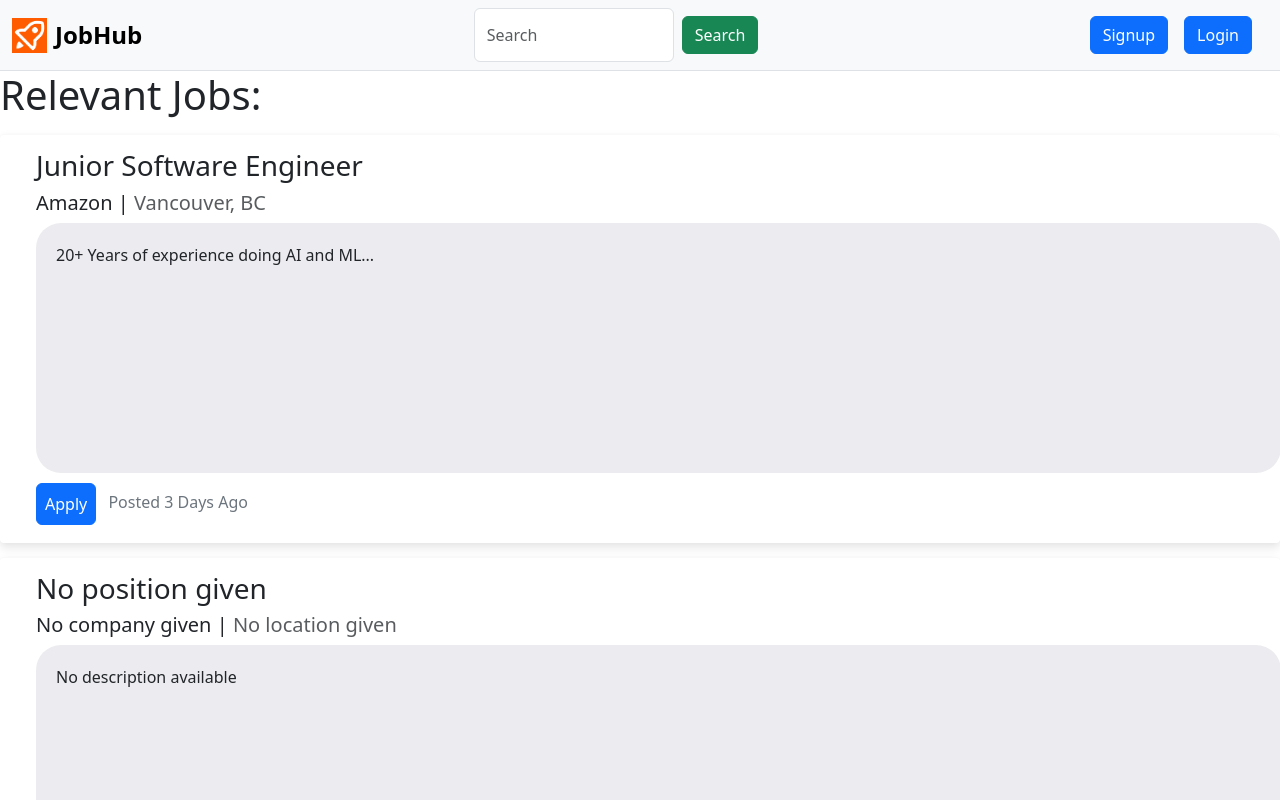
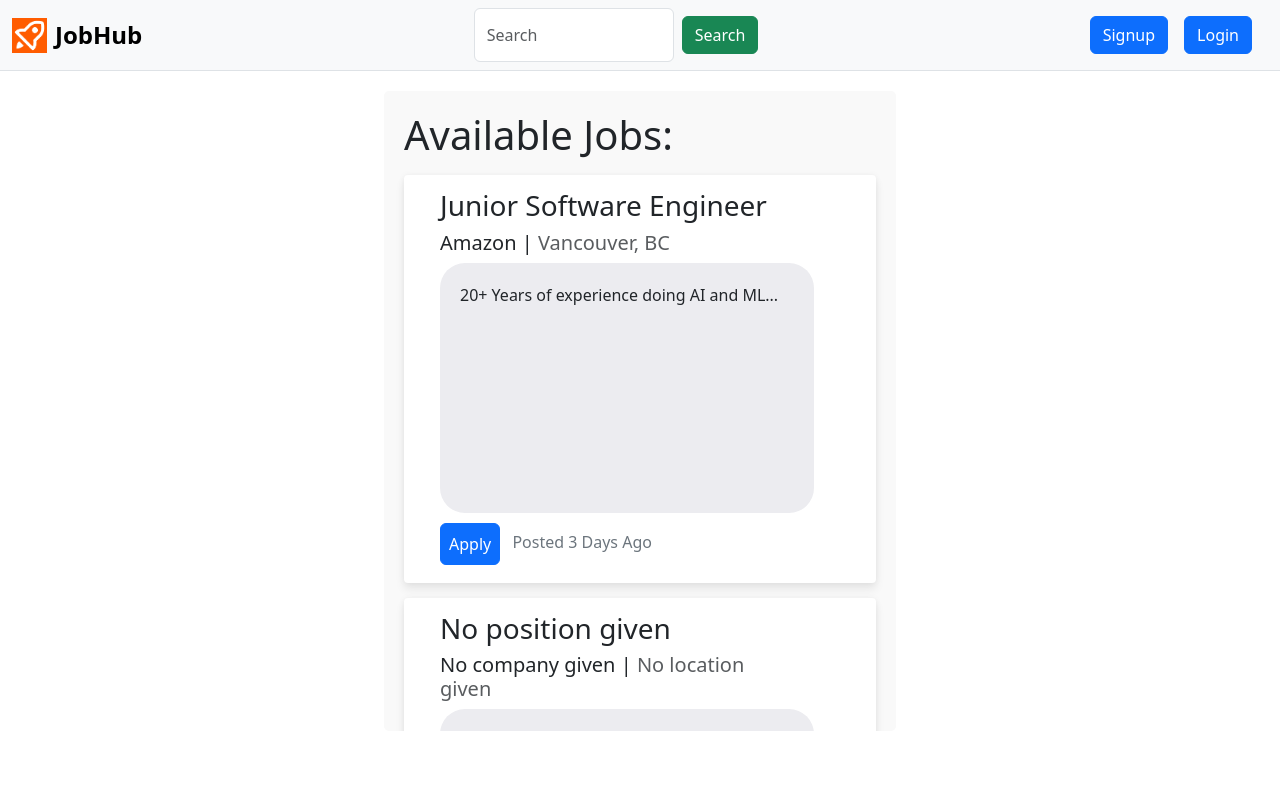
Before and after one commit to paulhuii/SENG401-Project, a React (Create React App) app in the folder client/: page /JobBoard in a window 1280 px wide. Shown: the top 800 px of the page. Built offline with nearby package versions, Linux system fonts and the light colour scheme.

Commit message:
Fixed wide page bug

```diff
--- a/client/src/JobBoard.css
+++ b/client/src/JobBoard.css
@@ -0,0 +1,10 @@
+.jbpage-container {
+    max-width: 40%;
+    height: 80vh; /* Set height to 100% of viewport height */
+    margin: 20px auto;
+    padding: 20px;
+    background-color: #f9f9f9;
+    border-radius: 5px;
+    overflow-y: hidden;
+    overflow-x: hidden;
+  }
--- a/client/src/JobBoard.js
+++ b/client/src/JobBoard.js
@@ -1,14 +1,15 @@
 import React from 'react';
-import './App.css';
+// import './App.css';
 import 'bootstrap/dist/css/bootstrap.min.css';
 import JobListing from "./components/jobPosting/JobListing";
 import { Button } from 'react-bootstrap';
+import "./JobBoard.css"
 
 function JobBoard() {
 
   return (
-    <div className="page-container">
-      <h1 className="page-title">Relevant Jobs:</h1>
+    <div className="jbpage-container">
+      <h1 className="page-title">Available Jobs:</h1>
       {/* <Button type="button" class="btn btn-dark" id="filter"> Test Filter </Button> */}
       <p/>
       <div className="content">
--- a/client/src/components/jobPosting/JobListing.css
+++ b/client/src/components/jobPosting/JobListing.css
@@ -8,7 +8,7 @@
 }
 
 .jlcard:hover{
-    transform: scale(1.05);
+    transform: scale(1.02);
     box-shadow: 0 10px 20px rgba(0,0,0,.12), 0 4px 8px rgba(0,0,0,.06);
 }
 
@@ -30,7 +30,7 @@
     border-radius: 25px;
     background: #ececf0;
     padding: 20px;
-    width: 107%;
+    width: 105%;
     height: 250px;
     overflow: auto;
 }
```
